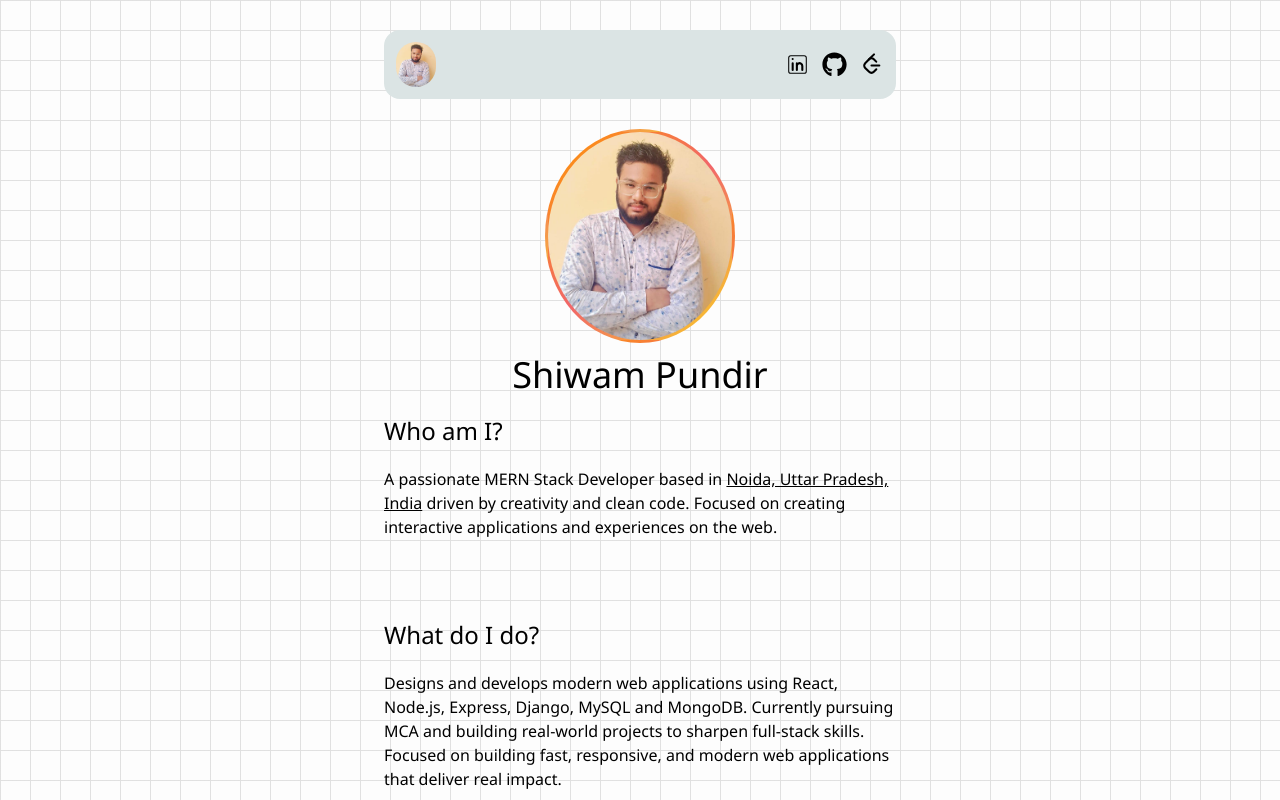
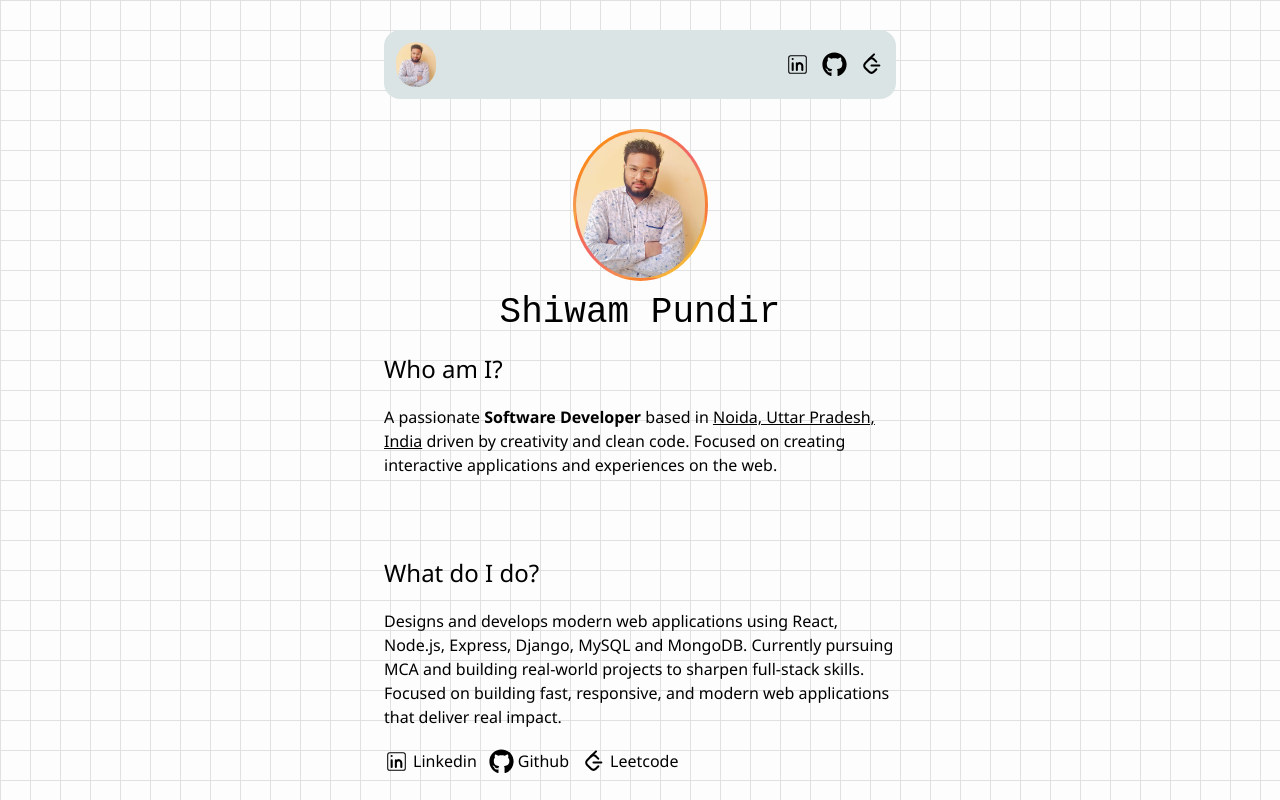
Before and after one commit to shiwam2001/my_Portfolio, a Next.js app: page / in a window 1280 px wide. Shown: the top 800 px of the page. Built offline with nearby package versions, Linux system fonts and the light colour scheme.

Commit message:
fourth commit

```diff
--- a/app/globals.css
+++ b/app/globals.css
@@ -12,6 +12,9 @@ body {
   font-family:'Segoe UI', Tahoma, Geneva, Verdana, sans-serif;
 }
 
+.fontn{
+  font-family:'Courier New', Courier, monospace;
+}
 
 .flexn{
 
--- a/app/main.tsx
+++ b/app/main.tsx
@@ -11,15 +11,15 @@ const navbar = () => {
         <Image
         alt='profile'
         src="/img.jpg"
-        width={190}
-        height={200}
+        width={135}
+        height={140}
         className='innerBorder flexn outerBorder '
           />
-        <h1 className='text-4xl text-center mt-3'>Shiwam Pundir</h1>
+        <h1 className='text-4xl fontn text-center mt-3'>Shiwam Pundir</h1>
 
         <div className='mt-5 '>
           <h3 className=' text-2xl mb-2'>Who am I?</h3>
-          <p className=' mt-5'>A passionate MERN Stack Developer based in <u>Noida, Uttar Pradesh, India</u> driven by creativity and clean code. Focused on creating interactive applications and experiences on the web. </p>
+          <p className=' mt-5'>A passionate <b >Software Developer</b> based in <u>Noida, Uttar Pradesh, India</u> driven by creativity and clean code. Focused on creating interactive applications and experiences on the web. </p>
 
           <h3 className='ml-0 mt-20 text-2xl mb-2'>What do I do?</h3>
           <p className='mt-5'>Designs and develops modern web applications using React, Node.js, Express, Django, MySQL and MongoDB. Currently pursuing MCA and building real-world projects to sharpen full-stack skills. Focused on building fast, responsive, and modern web applications that deliver real impact.</p>
```
